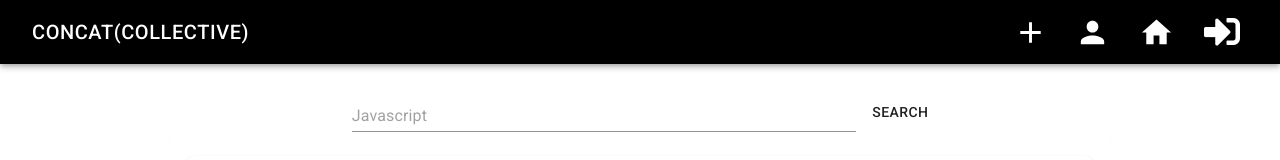
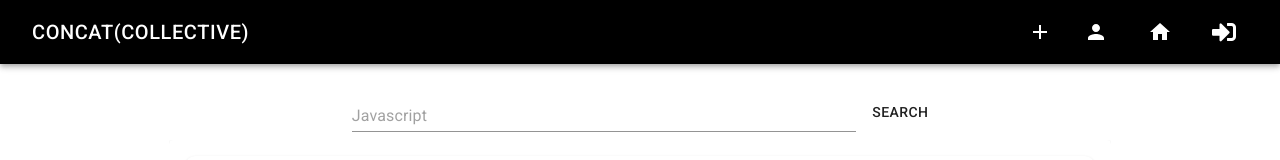
Before and after one commit to drkittendorf/concat_collective, a React (Create React App) app in the folder client/: page /home in a window 1280 px wide. Shown: the top 160 px of the page. Built offline with nearby package versions, Linux system fonts and the light colour scheme.

Commit message:
adding tool tips

```diff
--- a/client/src/components/AddResourceModal.js
+++ b/client/src/components/AddResourceModal.js
@@ -10,7 +10,7 @@ import { makeStyles } from '@material-ui/core/styles';
 import AddIcon from '@material-ui/icons/Add';
 import IconButton from '@material-ui/core/IconButton';
 import SkillDropdown from './SkillDropdown';
-
+import Tooltip from '@material-ui/core/Tooltip';
 
 const useStyles = makeStyles((theme) => ({
 	button: {
@@ -34,9 +34,11 @@ export default function FormDialog() {
 
 	return (
 		<div>
-			<IconButton className={classes.button} onClick={handleClickOpen}>
-				<AddIcon fontSize="large"  />
-			</IconButton>
+			<Tooltip title='add new card' arrow>
+				<IconButton className={classes.button} onClick={handleClickOpen}>
+					<AddIcon fontSize='medium' />
+				</IconButton>
+			</Tooltip>
 			<Dialog
 				open={open}
 				onClose={handleClose}
--- a/client/src/components/LoginButton.js
+++ b/client/src/components/LoginButton.js
@@ -1,8 +1,9 @@
-import React from "react";
-import { useAuth0 } from "@auth0/auth0-react";
+import React from 'react';
+import { useAuth0 } from '@auth0/auth0-react';
 import Button from '@material-ui/core/Button';
 import { makeStyles } from '@material-ui/core/styles';
 import Icon from '@material-ui/core/Icon';
+import Tooltip from '@material-ui/core/Tooltip';
 
 const useStyles = makeStyles((theme) => ({
 	button: {
@@ -18,14 +19,16 @@ function LoginButton() {
 	const { loginWithRedirect } = useAuth0();
 
 	return (
+		<Tooltip title='login' arrow>
 			<Button
 				onClick={() => loginWithRedirect()}
-      variant="primary"
+				variant='primary'
 				className={classes.button}
 			>
-      <Icon className="fas fa-sign-in-alt" fontSize="large" />
+				<Icon className='fas fa-sign-in-alt' fontSize='medium' />
 			</Button>
+		</Tooltip>
 	);
-};
+}
 
 export default LoginButton;
--- a/client/src/components/LogoutButton.js
+++ b/client/src/components/LogoutButton.js
@@ -3,6 +3,7 @@ import { useAuth0 } from '@auth0/auth0-react';
 import Button from '@material-ui/core/Button';
 import { makeStyles } from '@material-ui/core/styles';
 import Icon from '@material-ui/core/Icon';
+import Tooltip from '@material-ui/core/Tooltip';
 
 const useStyles = makeStyles((theme) => ({
 	button: {
@@ -18,6 +19,7 @@ function LogoutButton() {
 	const { logout } = useAuth0();
 
 	return (
+		<Tooltip title='logout' arrow>
 			<Button
 				onClick={() =>
 					logout({
@@ -27,8 +29,9 @@ function LogoutButton() {
 				variant='danger'
 				className={classes.button}
 			>
-			<Icon className="fas fa-sign-out-alt" fontSize="large" />
+				<Icon className='fas fa-sign-out-alt' fontSize='medium' />
 			</Button>
+		</Tooltip>
 	);
 }
 
--- a/client/src/components/Nav.js
+++ b/client/src/components/Nav.js
@@ -12,6 +12,7 @@ import Button from '@material-ui/core/Button';
 import { Link } from 'react-router-dom';
 import HomeIcon from '@material-ui/icons/Home';
 import PersonIcon from '@material-ui/icons/Person';
+import Tooltip from '@material-ui/core/Tooltip';
 
 const useStyles = makeStyles({
 	link: {
@@ -58,13 +59,17 @@ function Nav() {
 
 				<Grid xs={6} className={classes.flexEnd}>
 					<AddResourceModal />
-					<Button className={classes.button} component={Link} to='/profile'>
-						<PersonIcon fontSize='large' />
-					</Button>
-					<Button className={classes.button} component={Link} to='/home'>
-						<HomeIcon fontSize='large' />
-					</Button>
-					{/* maybe we can put an icon here  */}
+					<Tooltip title='profile' arrow>
+						<Button className={classes.button} component={Link} to='/profile'>
+							<PersonIcon fontSize='medium' />
+						</Button>
+					</Tooltip>
+					<Tooltip title='home' arrow>
+						<Button className={classes.button} component={Link} to='/home'>
+							<HomeIcon fontSize='medium' />
+						</Button>
+					</Tooltip>
+
 					{isAuthenticated ? <LogoutButton /> : <LoginButton />}
 				</Grid>
 			</Toolbar>
```
Lines whose indentation alone changed are shown as unchanged.
